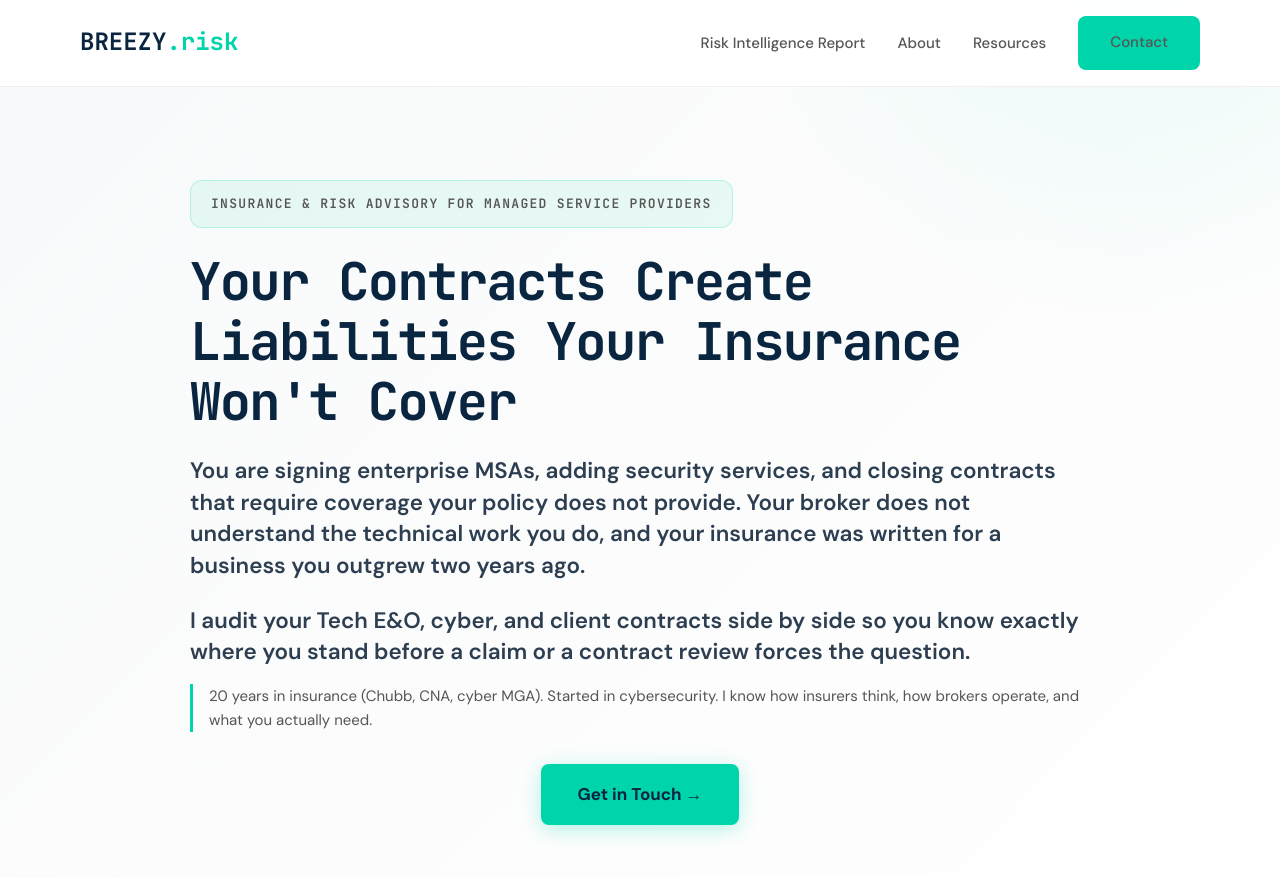
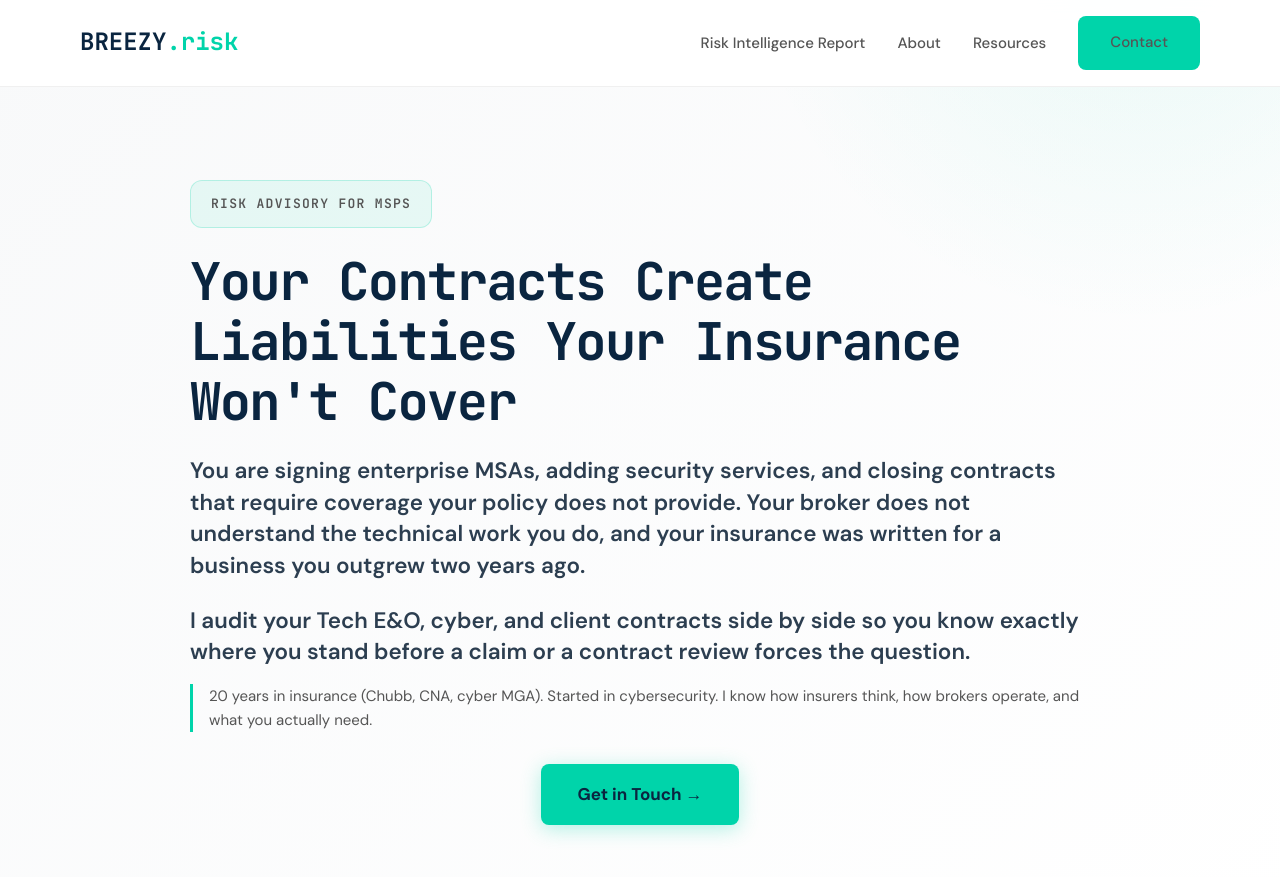
Before and after one commit to joeproe1/breezyins.com, a Jekyll site: the page built from index.html, in a window 1280 px wide and 900 px high. Shown: the top 877 px of the window. Built offline with Jekyll 4.4.1, drawn with Linux system fonts in a browser that asks for light colours.

Commit message:
Shorten hero breadcrumb to "Risk Advisory for MSPs"
Co-Authored-By: Claude Opus 4.6 <noreply@anthropic.com>

```diff
--- a/index.html
+++ b/index.html
@@ -45,7 +45,7 @@ description: "Your contracts create liabilities your insurance will not cover. I
   <div class="container">
     <div class="hero-content" style="max-width:900px;margin:0 auto;text-align:left">
 
-      <div class="hero-breadcrumb">Insurance &amp; Risk Advisory for Managed Service Providers</div>
+      <div class="hero-breadcrumb">Risk Advisory for MSPs</div>
 
       <h1>Your Contracts Create Liabilities Your Insurance Won't Cover</h1>
 
```
